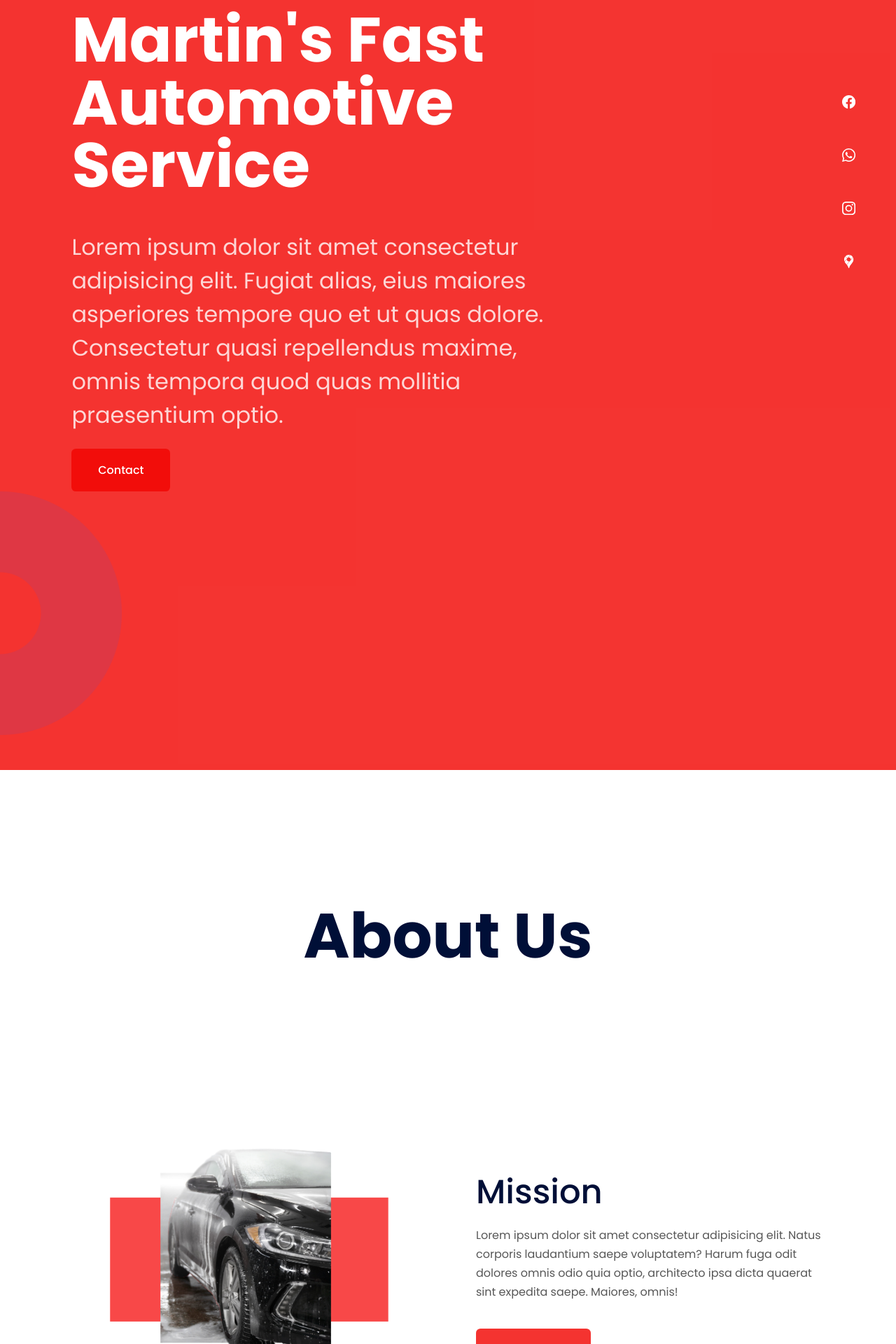
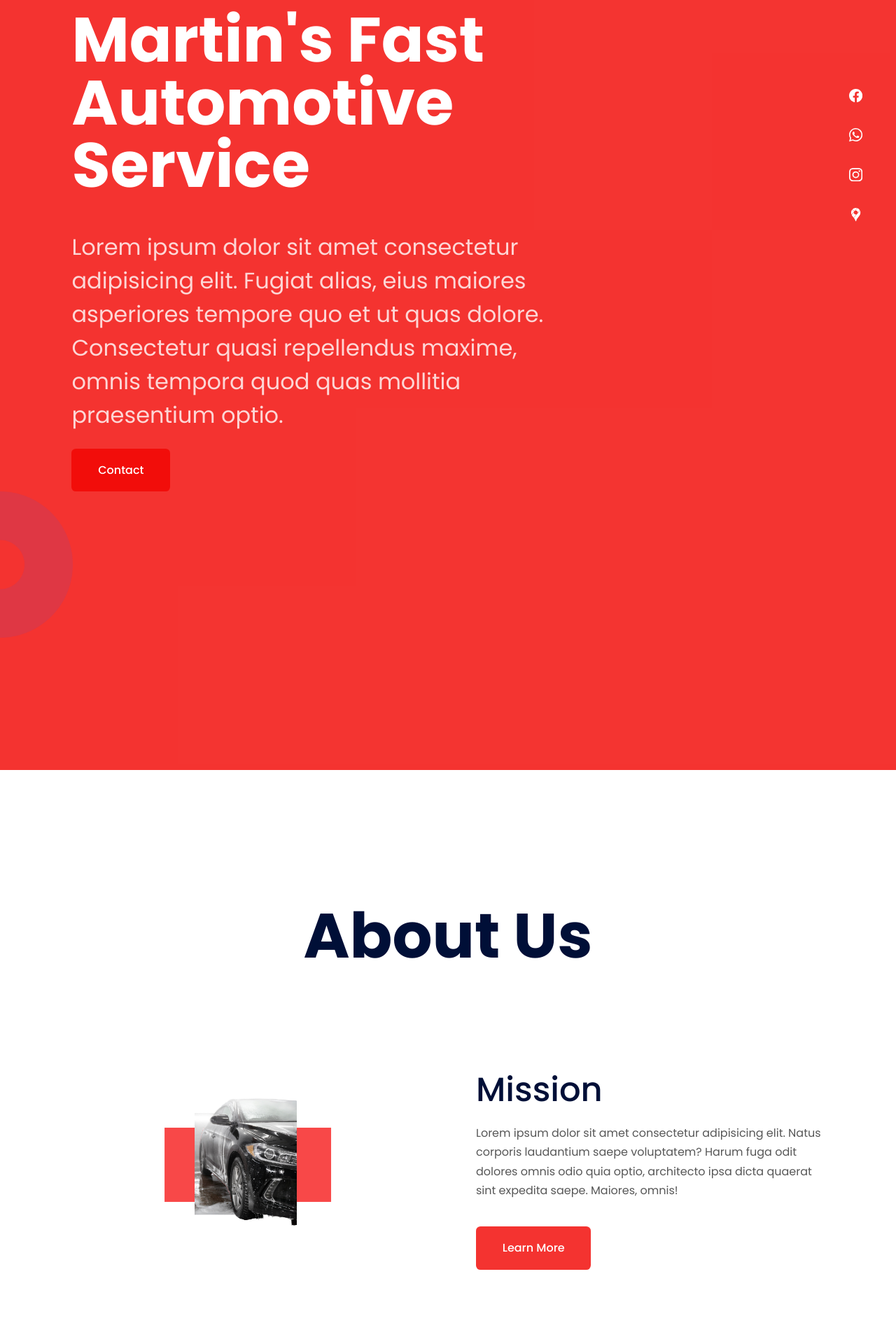
Before and after one commit to kervinazo5/app, a React (Create React App) app: page / in a window 1280 px wide. Shown: the part 180-2100 px from the top of the page at 70% size. Built offline with nearby package versions, Linux system fonts and the light colour scheme.

Commit message:
estructure

```diff
--- a/src/components/about/About.jsx
+++ b/src/components/about/About.jsx
@@ -16,7 +16,7 @@ const about = () => {
             <div className="about__content">
                <h2 className="about__article-title">Mission</h2>
                 <p>Lorem ipsum dolor sit amet consectetur adipisicing elit. Natus corporis laudantium saepe voluptatem? Harum fuga odit dolores omnis odio quia optio, architecto ipsa dicta quaerat sint expedita saepe. Maiores, omnis!</p>
-                <a href="#" class="btn btn-primary">Learn More</a>
+                <a href="#" className="btn btn-primary">Learn More</a>
             </div>
         </article>
 
--- a/src/components/about/about.css
+++ b/src/components/about/about.css
@@ -2,6 +2,11 @@
     text-align: center;
     margin-bottom: 5rem;
     margin-top: 12rem;
+}
+
+.about__image{
+    display: flex;
+    justify-content: center;
 }
 
 .about__article{
--- a/src/components/service/service.css
+++ b/src/components/service/service.css
@@ -1,10 +1,11 @@
 .service__title-primary {
+    margin-top: 2rem;
     text-align: center;
     color: var(--color-black);
-    margin-bottom: 0.8rem;
 }
 
 .service__title {
+    margin: 1rem auto;
     color: var(--color-black);
     text-align: center;
     font-size: 5rem;
--- a/src/index.css
+++ b/src/index.css
@@ -72,11 +72,10 @@ a{
     color: var(--color-white);
     font-weight: 300;
     border-radius: 4px;
-    padding: 0.6rem;
 }
 
 img{
-    width: 100%;
+    width: 60%;
 }
 
 .btn{
--- a/src/index.js
+++ b/src/index.js
@@ -1,6 +1,6 @@
 
-import ReactDOM from 'react-dom'
+import * as ReactDOM from 'react-dom';
 import App from './App'
 import './index.css'
 
-ReactDOM.render(<App/>,document.querySelector("#root"))
+ReactDOM.render( <App />,document.querySelector("#root"))
```
